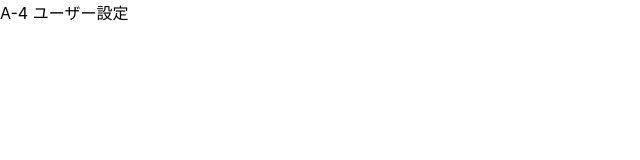
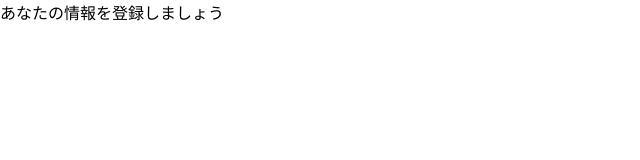
Before and after one commit to sugimoto-ecn/tomomin_front, a React (Create React App) app: page /auth/user in a window 1280 px wide. Shown: the top 160 px of the page, without its empty margins (0-640 px from the left). Built offline with nearby package versions, Linux system fonts and the light colour scheme.

Commit message:
A-4動作確認

```diff
--- a/src/views/UserRegister.jsx
+++ b/src/views/UserRegister.jsx
@@ -3,7 +3,7 @@ import React from 'react'
 const UserRegister = () => {
     return (
         <div>
-            A-4 ユーザー設定
+            あなたの情報を登録しましょう
         </div>
     )
 }
```
Also changed, not shown: 1 other file (tests, documents, lock files or other folders).
